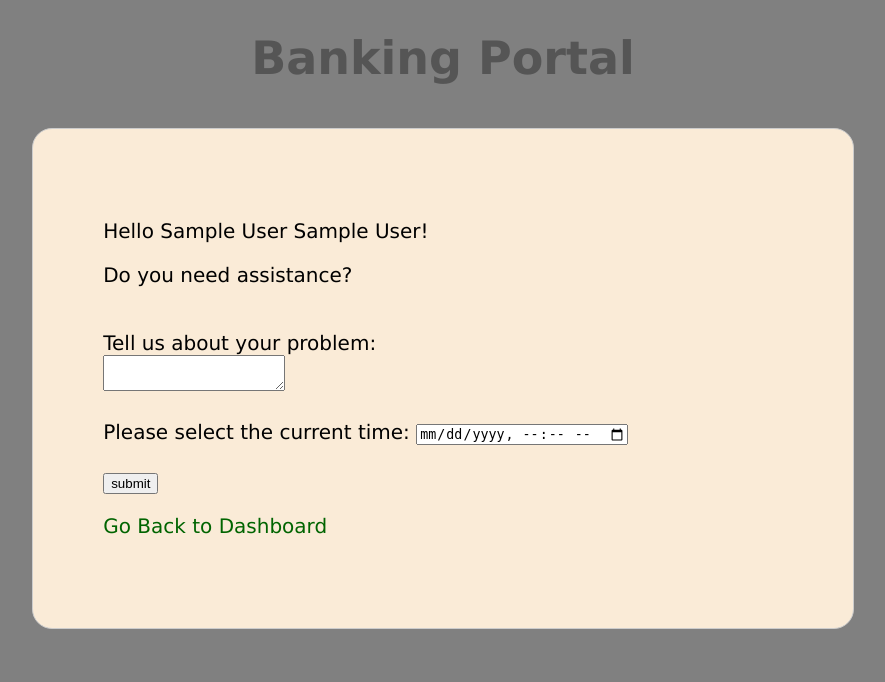
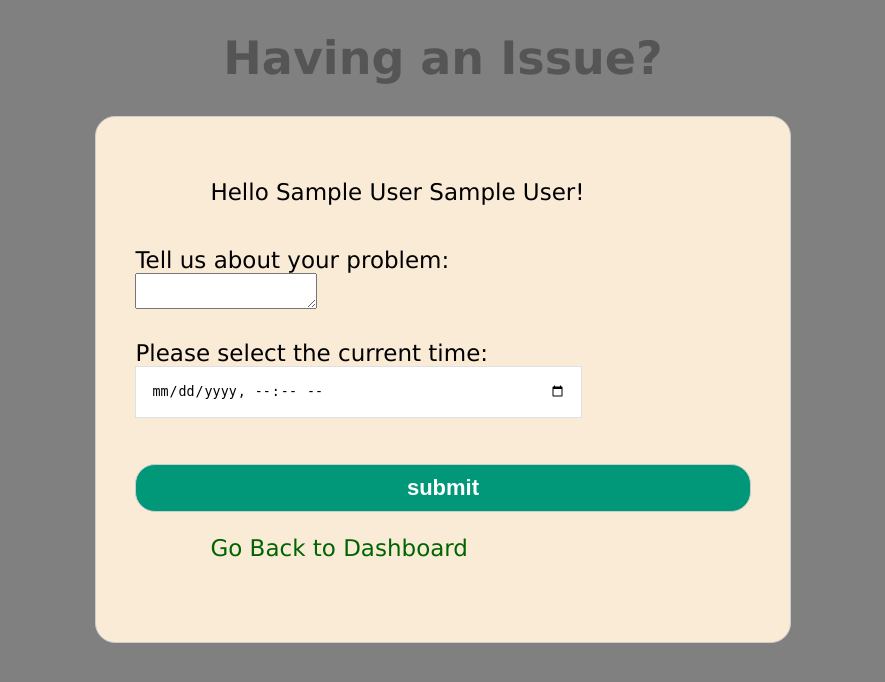
Before and after one commit to aswolff/BankingPortal, a Flask app: page /helpReq in a window 1280 px wide. Shown: the top 682 px of the page, without its empty margins (197-1082 px from the left). Run offline with Flask 2, Linux system fonts and the light colour scheme; the visitor is signed in with stand-in values (Sample User, id 1); some libraries are stand-ins or nearby versions.

Commit message:
Added more Front End to html
Now every page has an user interface! just need to pretty up some now

```diff
--- a/templates/helpRequest.html
+++ b/templates/helpRequest.html
@@ -3,16 +3,14 @@
 <head>
     <meta charset="UTF-8">
     <title>Send a Help Request</title>
-    <h1>Banking Portal</h1>
+    <h1>Having an Issue?</h1>
     <link rel="stylesheet" href="{{ url_for('static', filename='style.css') }}">
 </head>
 <body>
-    <div class="dash">
-        <div class="box-2">
+    <div class="login">
+        <div class="container-a">
+            <div class="box-1">
             <p>Hello {{ firstName }} {{ lastName }}!</p>
-            <p>Do you need assistance?</p>
-            <br>
-
             <form action = "{{ url_for('submitHelp') }}" method = "POST">
             Tell us about your problem: <br>
             <textarea name = "Problem" required></textarea> <br>
@@ -29,5 +27,6 @@
             <p><a href = "{{ url_for('dashboard') }}"> Go Back to Dashboard </a></p>
         </div>
     </div>
+    </div>
 </body>
 </html>
```
Also changed, not shown: templates/closeIssue.html (+12 -8 lines), templates/deleteRequest.html (+7 -6 lines), templates/transferSuc.html (+7 -4 lines).
